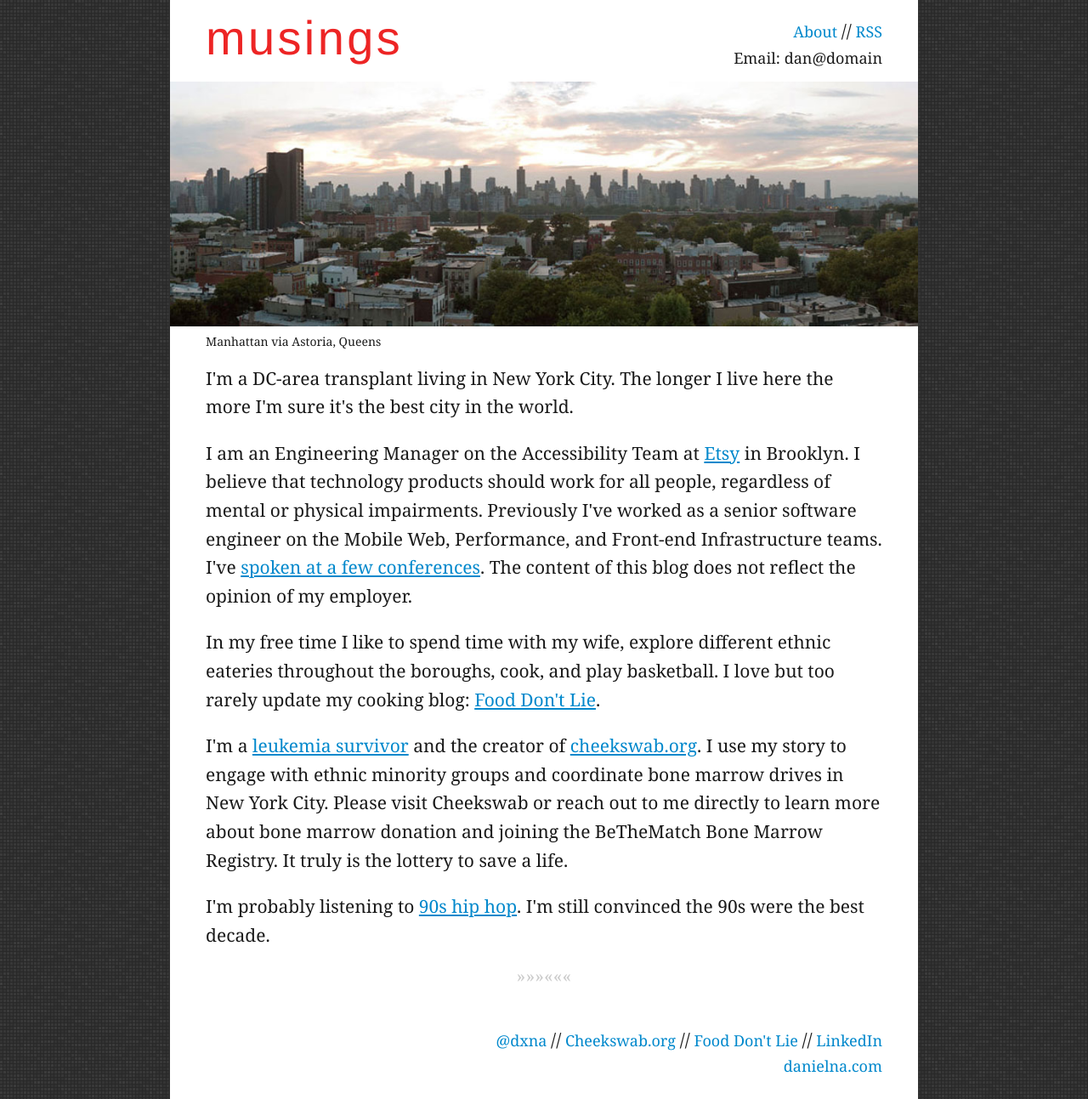
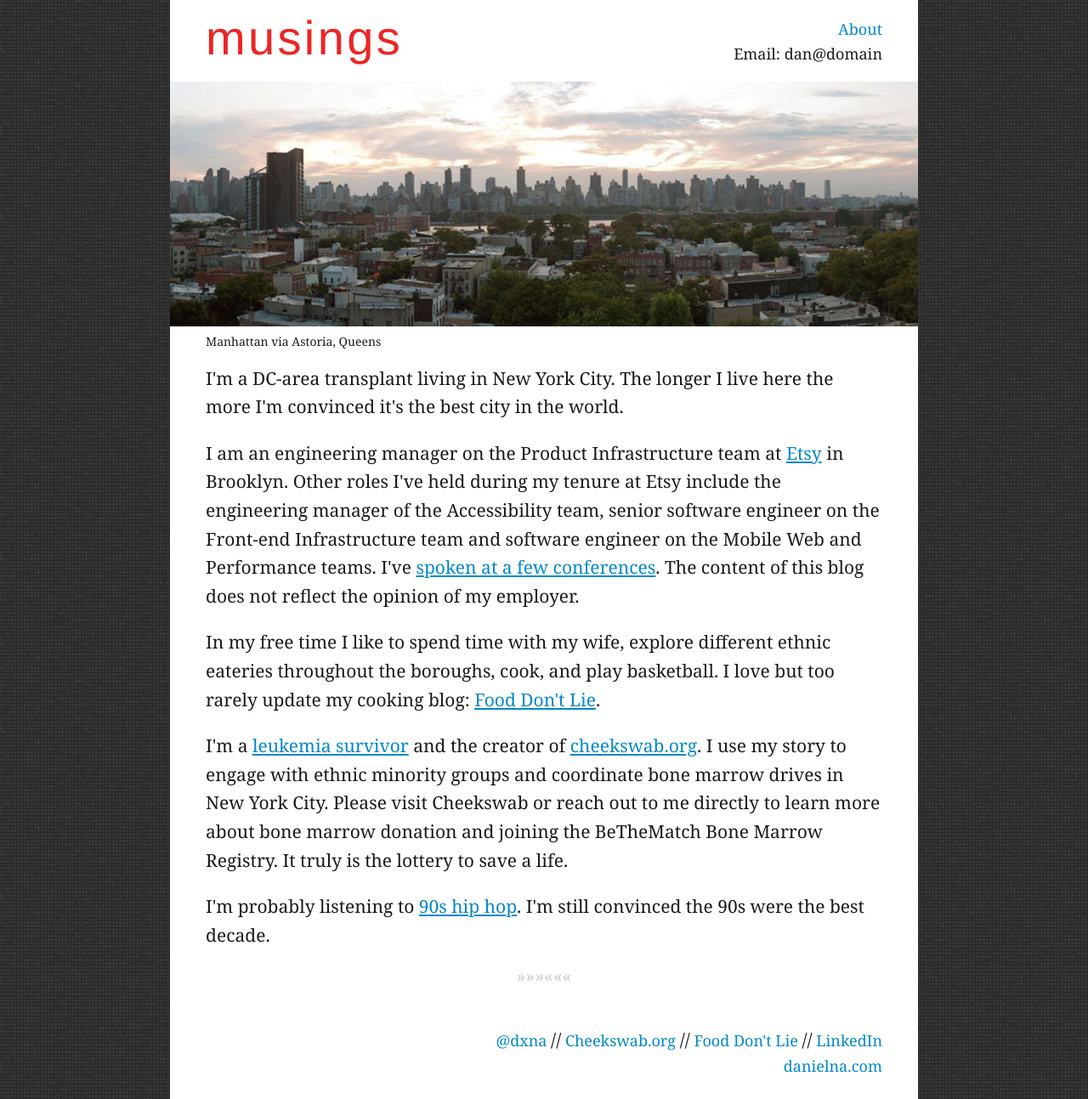
Before and after one commit to danielna/danielna.github.com, a Jekyll site: the page built from about.html, in a window 1280 px wide. Shown: the whole page at 85% size. Built offline with Jekyll 4.4.1, drawn with Linux system fonts in a browser that asks for light colours; nearby versions of some CDN libraries.

Commit message:
Update about and header/footer to remove RSS

```diff
--- a/_includes/header.html
+++ b/_includes/header.html
@@ -1,8 +1,7 @@
 <header class="site__header">
     <a class="banner__main-link" href="/">musings</a>
     <div class="banner__right">
-        <a href="/about/" title="About">About</a> <span aria-hidden="true">//</span>
-        <a href="http://feeds.feedburner.com/danielna/QHbQ" title="RSS">RSS</a>
+        <a href="/about/" title="About">About</a>
         <br/>
         Email: dan@domain
     </div>
--- a/about.html
+++ b/about.html
@@ -9,11 +9,11 @@
 <p class="caption">Manhattan via Astoria, Queens</p>
 
 <p class="first">
-I'm a DC-area transplant living in New York City.  The longer I live here the more I'm sure it's the best city in the world.
+I'm a DC-area transplant living in New York City.  The longer I live here the more I'm convinced it's the best city in the world.
 </p>
 
 <p>
-I am an Engineering Manager on the Accessibility Team at <a href="http://www.etsy.com" title="Etsy" target="_blank">Etsy</a> in Brooklyn. I believe that technology products should work for all people, regardless of mental or physical impairments. Previously I've worked as a senior software engineer on the Mobile Web, Performance, and Front-end Infrastructure teams. I've <a href="http://talks.danielna.com">spoken at a few conferences</a>. The content of this blog does not reflect the opinion of my employer.
+I am an engineering manager on the Product Infrastructure team at <a href="http://www.etsy.com" title="Etsy" target="_blank">Etsy</a> in Brooklyn. Other roles I've held during my tenure at Etsy include the engineering manager of the Accessibility team, senior software engineer on the Front-end Infrastructure team and software engineer on the Mobile Web and Performance teams. I've <a href="http://talks.danielna.com">spoken at a few conferences</a>. The content of this blog does not reflect the opinion of my employer.
 </p>
 
 <p>
```
